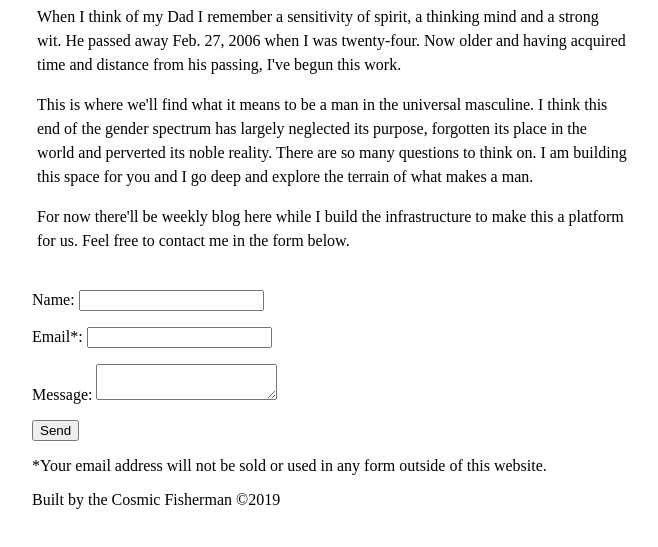
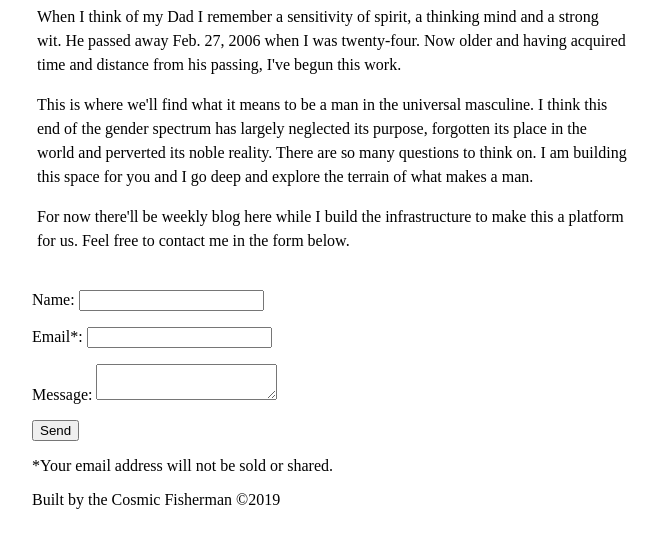
Before and after one commit to JMIHC/coreblog, a Gatsby site: page / in a window 1280 px wide. Shown: the part 71-618 px from the top of the page, without its empty margins (308-966 px from the left). Built offline with nearby package versions, Linux system fonts and the light colour scheme; Gatsby itself is replaced by a stand-in of ours.

Commit message:
updating form

```diff
--- a/src/components/form.js
+++ b/src/components/form.js
@@ -22,7 +22,7 @@ export default class Form extends Component {
         <p>
           <button type="submit">Send</button>
         </p>
-        <p>*Your email address will not be sold or used in any form outside of this website.</p>
+        <p>*Your email address will not be sold or shared.</p>
       </form>
     )
   }
```
